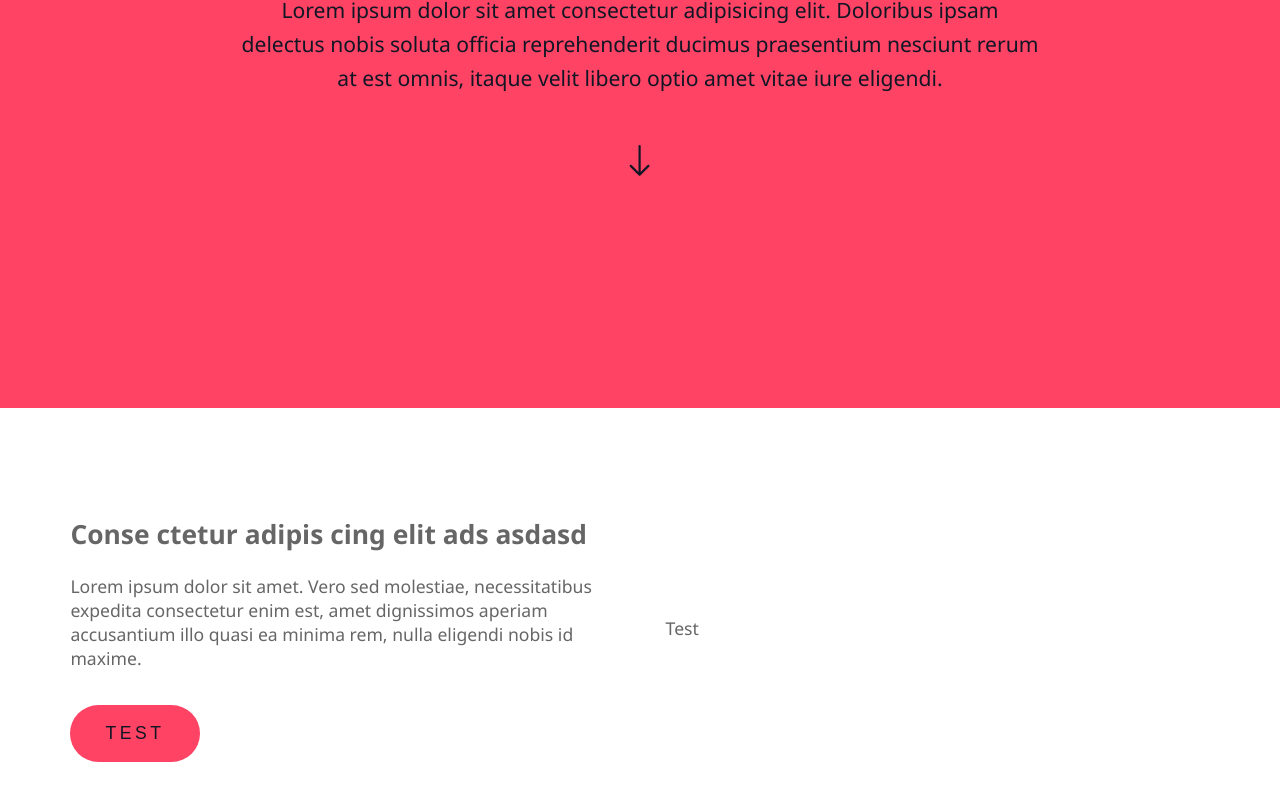
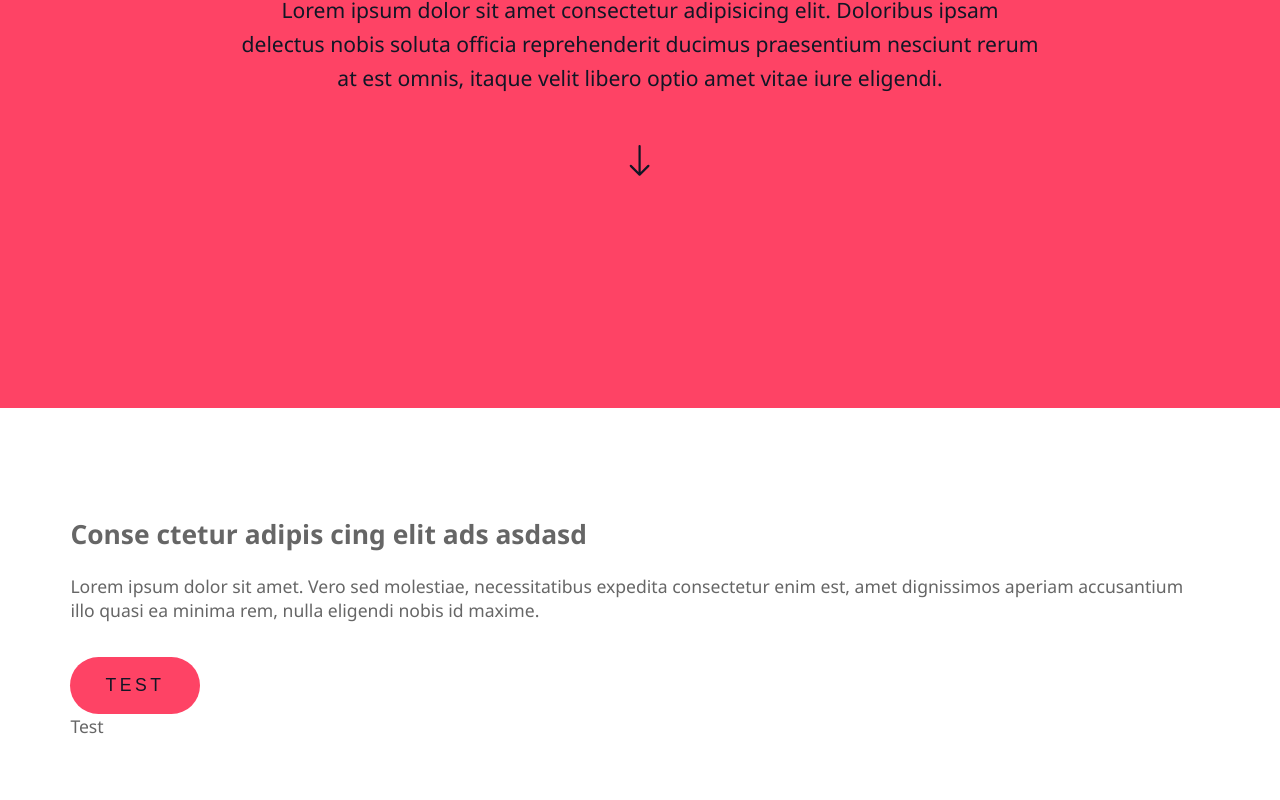
Before and after one commit to lukaszlukasiewicz/lukasiewicz.dev, a Next.js app: page /about in a window 1280 px wide. Shown: the part 392-1192 px from the top of the page. Built offline with nearby package versions, Linux system fonts and the light colour scheme.

Commit message:
Remove default columns from section component & add container className

```diff
--- a/components/UI/Section.module.scss
+++ b/components/UI/Section.module.scss
@@ -3,27 +3,11 @@
 }
 
 .Container {
-  display:grid;
   align-items: center;
   padding:4vw 2em;
-  gap:4vw;
   max-width: 80em;
   margin:0 auto;
   > *:first-child {
     margin-top:0;
   }
-  @media screen and (min-width:60em) {
-    grid-template-columns: 1fr 1fr;
-    h1 {
-      font-size:3em;
-    }
-  }
-
-  h1 {
-    font-size:4em;
-    text-transform: uppercase;
-    color:var(--page-color);
-    font-weight:900;
-    line-height: 1;
-  }
 }
--- a/components/UI/Section.tsx
+++ b/components/UI/Section.tsx
@@ -7,7 +7,7 @@ const sectionVariants = {
   visible: {}
 }
 
-const Section: React.FC<{ columns?: number }> = ({ children, columns }) => {
+const Section: React.FC<{ className?: string, containerClassName?: string }> = ({ className = "", containerClassName = "", children }) => {
 
   const controls = useAnimation()
   const sectionRef = useRef<HTMLElement>(null)
@@ -38,8 +38,9 @@ const Section: React.FC<{ columns?: number }> = ({ children, columns }) => {
 
   }, [controls])
 
-  return <motion.section className={Styles.Section} ref={sectionRef} initial="hidden" variants={sectionVariants} animate={controls}>
-    <div className={Styles.Container} style={{ gridTemplateColumns: columns }}>
+
+  return <motion.section className={[Styles.Section, className].join(' ')} ref={sectionRef} initial="hidden" variants={sectionVariants} animate={controls}>
+    <div className={[Styles.Container, containerClassName].join(" ")} >
       {children}
     </div>
   </motion.section>
```
